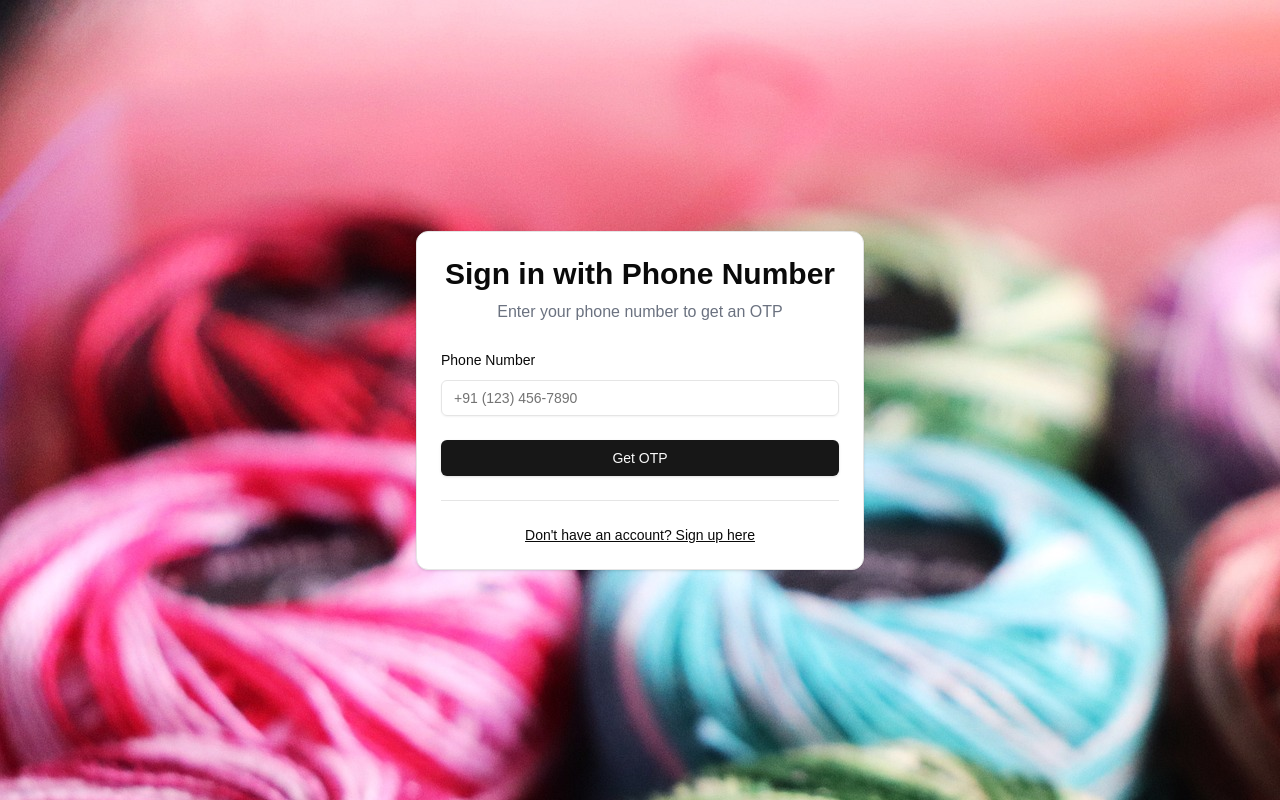
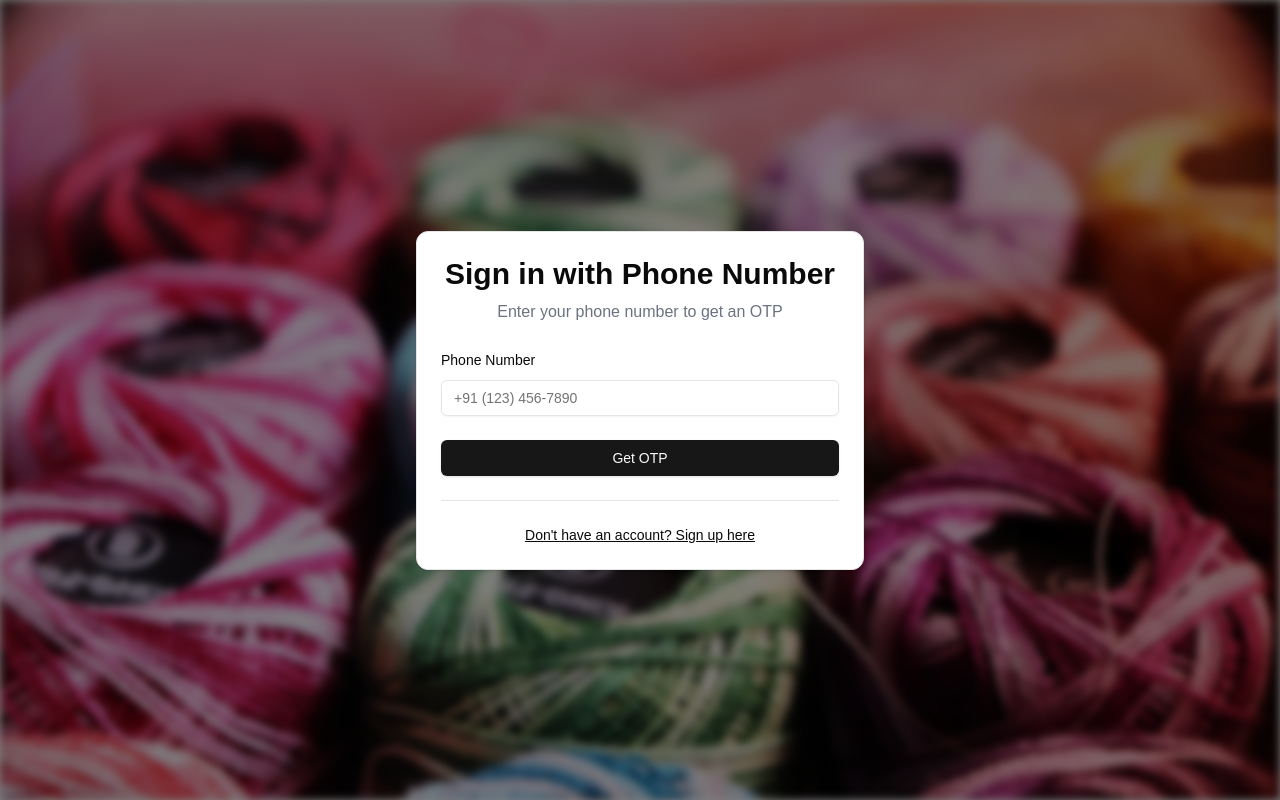
Before and after one commit to sourav-sfdc/sample-todo-app, a Next.js app: page /phone-login in a window 1280 px wide. Built offline with nearby package versions, Linux system fonts and the light colour scheme.

Commit message:
Added Blurred Login for the Background with Reusable Component

```diff
--- a/app/phone-login/page.tsx
+++ b/app/phone-login/page.tsx
@@ -4,10 +4,13 @@ import { Input } from "@/components/ui/input";
 import { Button } from "@/components/ui/button";
 import { CardHeader, CardContent, CardFooter, Card } from "@/components/ui/card";
 import { Separator } from "@/components/ui/separator";
+import BackgroundImage from "@/components/custom/background-image";
 
 export default function PhoneLoginPage() {
     return (
-        <main className="flex min-h-screen flex-col items-center justify-center bg-hero-image">
+        <div className="relative h-screen w-screen overflow-hidden">
+            <BackgroundImage/>
+            <main className="relative z-10 flex min-h-screen flex-col items-center justify-center">
                 <Card className="w-full max-w-md">
                     <CardHeader>
                         <div className="flex flex-col items-center space-y-2">
@@ -41,5 +44,6 @@ export default function PhoneLoginPage() {
                     </CardFooter>
                 </Card>
             </main>
+        </div>
     );
 }
--- a/app/signin/page.tsx
+++ b/app/signin/page.tsx
@@ -12,6 +12,7 @@ import {
     CardFooter,
     Card,
 } from "@/components/ui/card";
+import BackgroundImage from "@/components/custom/background-image";
 
 export default async function SignInPage() {
     const supabase = await createClient();
@@ -22,7 +23,9 @@ export default async function SignInPage() {
     }
 
     return (
-        <main className='flex min-h-screen flex-col items-center justify-center bg-hero-image'>
+        <div className="relative h-screen w-screen overflow-hidden">
+            <BackgroundImage/>
+            <main className='relative z-10 flex min-h-screen flex-col items-center justify-center'>
                 <Card className="w-full max-w-md">
                     <CardHeader>
                         <div className="flex flex-col items-center space-y-2">
@@ -46,18 +49,18 @@ export default async function SignInPage() {
                             </div>
                             <div className="space-y-2">
                                 <Label htmlFor="password">Password</Label>
-                            <Input id="password" name="password" required type="password" />
+                                <Input id="password" name="password" required type="password"/>
                             </div>
                             <Button formAction={signin} className="w-full">Sign in</Button>
                         </form>
-                    <Separator />
+                        <Separator/>
                         <div className="space-y-4">
                             <Link href="/phone-login">
                                 <Button className="w-full" variant="outline">
                                     Sign in with Phone Number
                                 </Button>
                             </Link>
-                        <Separator />
+                            <Separator/>
                             <Button className="w-full" variant="outline">
                                 Sign in with Google
                             </Button>
@@ -70,5 +73,6 @@ export default async function SignInPage() {
                     </CardFooter>
                 </Card>
             </main>
+        </div>
     );
 }
--- a/app/signup/page.tsx
+++ b/app/signup/page.tsx
@@ -14,6 +14,7 @@ import {
     CardFooter,
     Card,
 } from "@/components/ui/card";
+import BackgroundImage from "@/components/custom/background-image";
 
 export default async function SignUpPage() {
     const supabase = await createClient();
@@ -24,7 +25,9 @@ export default async function SignUpPage() {
     }
 
     return (
-        <main className="flex min-h-screen flex-col items-center justify-center bg-hero-image">
+        <div className="relative h-screen w-screen overflow-hidden">
+            <BackgroundImage/>
+            <main className=" relative z-10 flex min-h-screen flex-col items-center justify-center">
                 <Card className="w-full max-w-md">
                     <CardHeader>
                         <div className="flex flex-col items-center space-y-2">
@@ -48,7 +51,7 @@ export default async function SignUpPage() {
                             </div>
                             <div className="space-y-2">
                                 <Label htmlFor="password">Password</Label>
-                            <Input id="password" name="password" required type="password" />
+                                <Input id="password" name="password" required type="password"/>
                             </div>
                             <Button formAction={signup} className="w-full">Sign Up</Button>
                         </form>
@@ -60,5 +63,6 @@ export default async function SignUpPage() {
                     </CardFooter>
                 </Card>
             </main>
+        </div>
     );
 }
--- /dev/null
+++ b/components/custom/background-image.tsx
@@ -0,0 +1,21 @@
+import Image from "next/image";
+
+export default function BackgroundImage() {
+    return (
+        <>
+            {/* Background Image */}
+            <div className="absolute inset-0">
+                <Image
+                    src="/background-image.jpg" // replace with your image path
+                    layout="fill"
+                    objectFit="cover"
+                    className="blur-sm"
+                    alt="Background"
+                />
+            </div>
+
+            {/* Overlay */}
+            <div className="absolute inset-0 bg-black opacity-50" />
+        </>
+    );
+}
--- a/tailwind.config.ts
+++ b/tailwind.config.ts
@@ -56,9 +56,6 @@ const config: Config = {
   			md: 'calc(var(--radius) - 2px)',
   			sm: 'calc(var(--radius) - 4px)'
   		},
-		backgroundImage: {
-			"hero-image" : "url('/background-image.jpg')"
-		}
   	}
   },
 	// eslint-disable-next-line @typescript-eslint/no-require-imports
```
Lines whose indentation alone changed are shown as unchanged.
